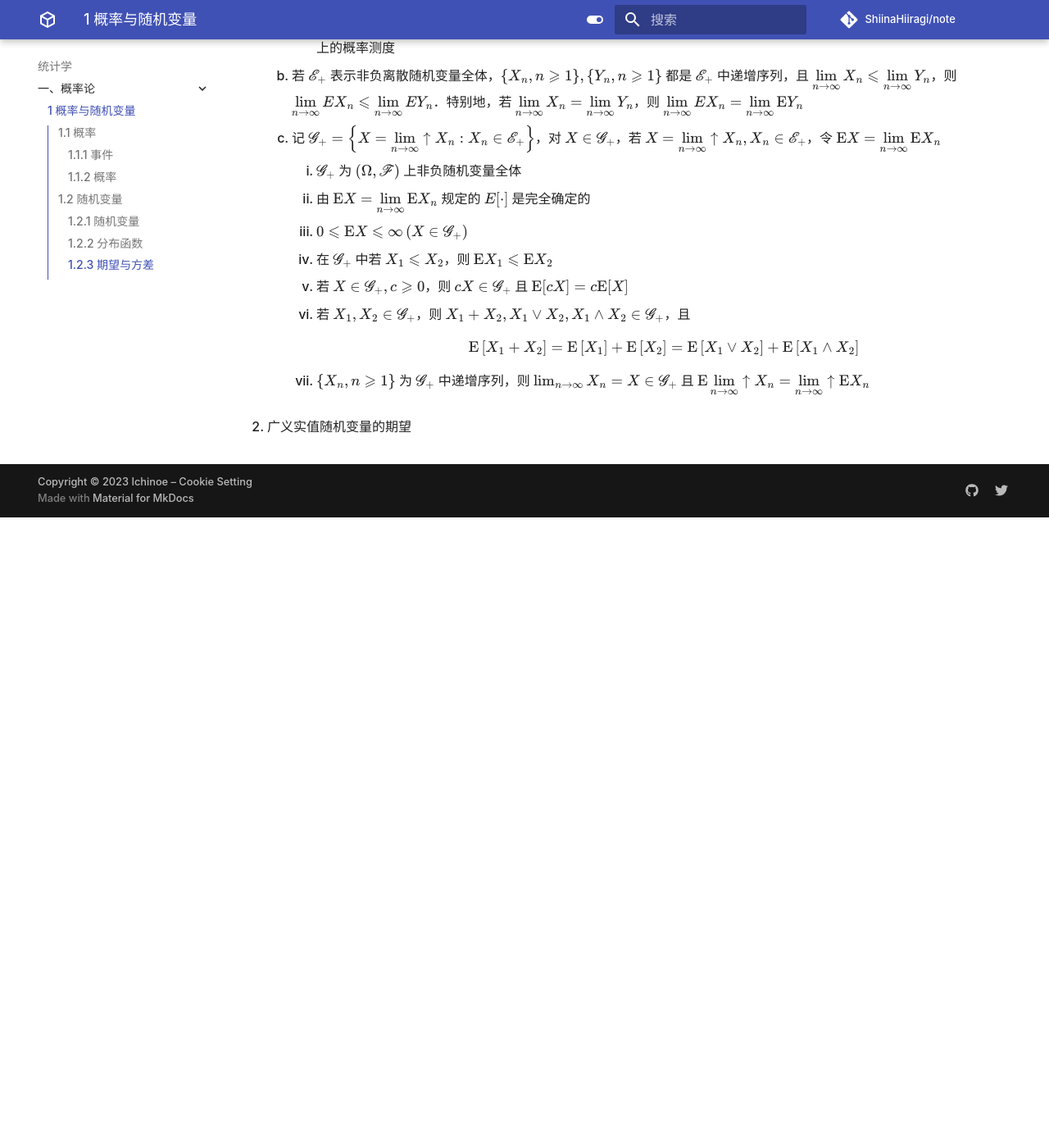
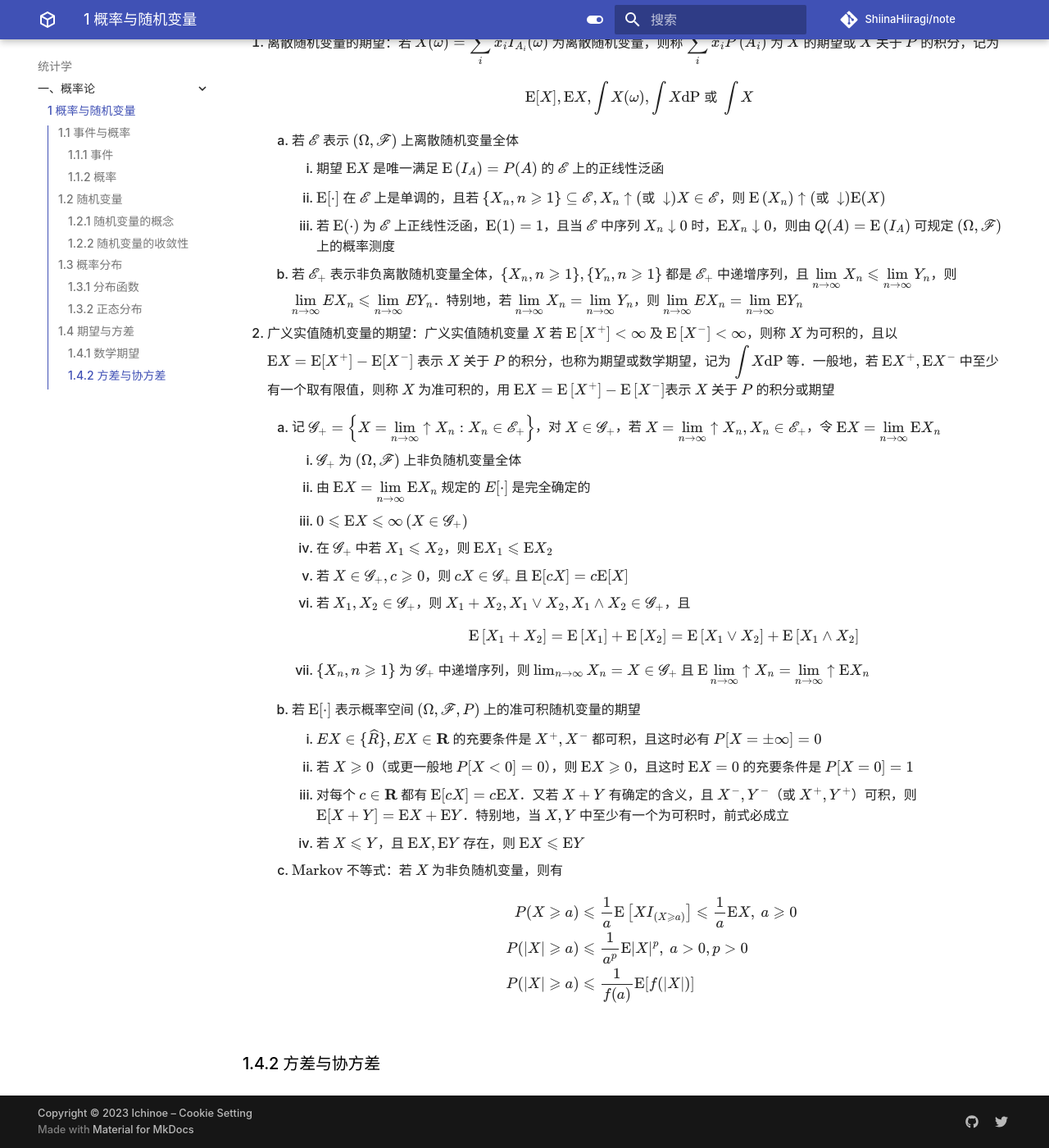
Before and after one commit to ShiinaHiiragi/note, an MkDocs documentation site: the page built from docs/stat/prob/prob.md, in a window 1280 px wide and 1400 px high, scrolled down 4012 px. Shown: the whole window at 82% size. Built offline with MkDocs 1.6.1 and Material for MkDocs 9.7.7, drawn with Linux system fonts in a browser that asks for light colours; comment, search, counter and statistics services are not loaded; before the commit the page ends 4643 px from its top, so only the background shows below that; some of the changed text lies outside the part shown.

Commit message:
extend toc

```diff
--- a/docs/stat/prob/prob.md
+++ b/docs/stat/prob/prob.md
@@ -1,6 +1,6 @@
 # 1 概率与随机变量
 
-## 1.1 概率
+## 1.1 事件与概率
 ### 1.1.1 事件
 1. 概率可测空间：设 $(\Omega, \mathscr{F})$ 为可测空间，对其赋予下述含义
     1. $\Omega$ 表示某一试验中可能结果全体，称 $\Omega$ 为基本空间，$\Omega$ 的元素 $\omega$ 为基本事件
@@ -52,7 +52,7 @@
             3. 对每个 $C \in \mathscr{D}$，必有 $E, F \in \sigma(A), E \subseteq C \subseteq F$ 且 $\overline{P}(F- E)=0$
 
 ## 1.2 随机变量
-### 1.2.1 随机变量
+### 1.2.1 随机变量的概念
 1. 随机变量：设 $(\Omega, \mathscr{F})$ 为概率可测空间，则由 $(\Omega, \mathscr{F})$ 到 $\left(\mathbf{R}, \mathscr{B}_{R}\right)$ 或 $\left(\widehat{\mathbf{R}}, \mathscr{B}_{\widehat{\mathbf{R}}}\right)$ 的可测函数称为（有限值）随机变量或或广义实值随机变量，也记为 $X \in \mathscr{F}$，通常用 $\text{r.v.}$作为随机变量的简写
     1. 若 $E=\left\{r_{n}\right\}$ 为 $\mathbf{R}$ 中稠密集，则 $X$ 为随机变量的充要条件是对每个 $r_{n} \in E$ 都有 $\left\{\omega: X(\omega) \leqslant r_{n}\right\} \in \mathscr{F}$
     2. 若 $\left\{X_{n}\right\}_{n \geqslant 1}$ 为随机变量序列，则 ${\displaystyle \sup _{n \geqslant 1} X_{n},  \inf _{n \geqslant 1} X_{n}, \varlimsup_{n \rightarrow \infty} X_{n}, \varliminf_{n \rightarrow \infty} X_{n}}$ 都是随机变量
@@ -76,7 +76,10 @@
         1. $\Omega$ 上有限实值函数 $Y$ 为 $\sigma\left(X_{i}, i \in J\right)$ 可测随机变量的充要条件是存在至多为可数的子集 $I$ 及 $\text{Borel}$ 函数 $f$，使 $Y=f\left[X_{i}, i \in I\right]$
         2. 若 $A \in \sigma\left(X_{i}, i \in J\right)$，必有 $J$ 的至多为可数的子集 $I$，使 $A \in \sigma\left(X_{i}, i \in I\right)$
 
-### 1.2.2 分布函数
+### 1.2.2 随机变量的收敛性
+
+## 1.3 概率分布
+### 1.3.1 分布函数
 1. 分布函数：设 $(\Omega, \mathscr{F}, P)$ 为概率空间，$X$ 为有限实值随机变量, 则 $F(x)=P[X \leqslant x]$ 称为 $X$ 的分布函数．若 $X=\left(X_{1}, \cdots, X_{n}\right)$ 为 $n$ 维随机变量，则 $F\left(x_{1}, x_{2}, \cdots, x_{n}\right)=P\left[X_{1} \leqslant x_{1}, X_{2} \leqslant x_{2}, \cdots, X_{n} \leqslant x_{n}\right]$ 称为 $X$ 的 $n$ 维分布函数
     1. 导出测度：若 $(\Omega, \mathscr{F}, \mu)$ 为测度空间，$f$ 为 $(\Omega, \mathscr{F})$ 到可测空间 $(E, \mathscr{E})$ 的可测映射，则 $\nu(B)=\mu\left(f^{-1}(B)\right), \ B \in \mathscr{E}$ 规定了 $(E, \mathscr{E})$ 上的测度，称为 $f$ 在 $(E, \mathscr{E})$ 上的导出测度．特别地，当 $\mu$ 为概率测度时，$\nu$ 也是概率测度，称为 $f$ 在 $(E, \mathscr{E})$ 上的导出分布或分布
     2. 若 $F(x)$ 为有限实值随机变量 $X$ 的分布函数
@@ -88,7 +91,10 @@
 
     3. 若随机向量 $\left(X_{1}, \cdots, X_{n}\right)$ 和 $\left(Y_{1}, \cdots, Y_{n}\right)$ 有相同 $n$ 维分布函数，则对 $\mathbf{R}^{n}$ 到 $\mathbf{R}^{m}$ 的任一 $\text{Borel}$ 函数 $g$，$g\left(X_{1}, \cdots, X_{n}\right)$ 和 $g\left(Y_{1}, \cdots, Y_{n}\right)$ 有相同的分布，即对一切 $\mathbf{R}^{m}$ 中的 $\text{Borel}$ 集 $B$ 都有 $P\left\{g\left(X_{1}, \cdots, X_{n}\right) \in B\right\}=P\left\{g\left(Y_{1}, \cdots, Y_{n}\right) \in B\right\}$
 
-### 1.2.3 期望与方差
+### 1.3.2 正态分布
+
+## 1.4 期望与方差
+### 1.4.1 数学期望
 1. 离散随机变量的期望：若 ${\displaystyle X(\omega)=\sum_{i} x_{i} I_{A_{i}}(\omega)}$ 为离散随机变量，则称 ${\displaystyle \sum_{i} x_{i} P\left(A_{i}\right)}$ 为 $X$ 的期望或 $X$ 关于 $P$ 的积分，记为
 
     $$
@@ -100,7 +106,9 @@
         2. $\mathrm{E}[\cdot]$ 在 $\mathscr{E}$ 上是单调的，且若 $\left\{X_{n}, n \geqslant 1\right\} \subseteq \mathscr{E}, X_{n} \uparrow(\textsf{或 }\downarrow) X \in \mathscr{E}$，则 $\mathrm{E}\left(X_{n}\right) \uparrow(\textsf{或 } \downarrow) \mathrm{E}(X)$
         3. 若 $\mathrm{E}(\cdot)$ 为 $\mathscr{E}$ 上正线性泛函，$\mathrm{E}(1)=1$，且当 $\mathscr{E}$ 中序列 $X_{n} \downarrow 0$ 时，$\mathrm{E} X_{n} \downarrow 0$，则由 $Q(A)=\mathrm{E}\left(I_{A}\right)$ 可规定 $(\Omega, \mathscr{F})$ 上的概率测度
     2. 若 $\mathscr{E}_{+}$ 表示非负离散随机变量全体，$\left\{X_{n}, n \geqslant 1\right\},\left\{Y_{n}, n \geqslant 1\right\}$ 都是 $\mathscr{E}_{+}$ 中递增序列，且 ${\displaystyle \lim _{n \to \infty} X_{n} \leqslant \lim _{n \to \infty} Y_{n}}$，则 ${\displaystyle \lim _{n \to \infty} E X_{n} \leqslant \lim _{n \to \infty} E Y_{n}}$．特别地，若 ${\displaystyle \lim _{n \to \infty} X_{n}=\lim _{n \to \infty} Y_{n}}$，则 ${\displaystyle \lim _{n \to \infty} E X_{n}=\lim _{n \to \infty} \mathrm{E} Y_{n}}$
-    3. 记 ${\displaystyle \mathscr{G}_{+}=\left\{X=\lim _{n \to \infty} \uparrow X_{n}: X_{n} \in \mathscr{E}_{+}\right\}}$，对 $X \in \mathscr{G}_{+}$，若 ${\displaystyle X=\lim _{n \to \infty} \uparrow X_{n}, X_{n} \in \mathscr{E}_{+}}$，令 ${\displaystyle \mathrm{E} X=\lim _{n \to \infty} \mathrm{E} X_{n}}$
+
+2. 广义实值随机变量的期望：广义实值随机变量 $X$ 若 $\mathrm{E}\left[X^{+}\right]<\infty$ 及 $\mathrm{E}\left[X^{-}\right]<\infty$，则称 $X$ 为可积的，且以 $\mathrm{E} X=\mathrm{E} [X^{+}]-\mathrm{E} [X^{-}]$ 表示 $X$ 关于 $P$ 的积分，也称为期望或数学期望，记为 ${\displaystyle \int X \mathrm{dP}}$ 等．一般地，若 $\mathrm{E} X^{+}, \mathrm{E} X^{-}$ 中至少有一个取有限值，则称 $X$ 为准可积的，用 $\mathrm{E} X=\mathrm{E}\left[X^{+}\right]-\mathrm{E}\left[X^{-}\right]$表示 $X$ 关于 $P$ 的积分或期望
+    1. 记 ${\displaystyle \mathscr{G}_{+}=\left\{X=\lim _{n \to \infty} \uparrow X_{n}: X_{n} \in \mathscr{E}_{+}\right\}}$，对 $X \in \mathscr{G}_{+}$，若 ${\displaystyle X=\lim _{n \to \infty} \uparrow X_{n}, X_{n} \in \mathscr{E}_{+}}$，令 ${\displaystyle \mathrm{E} X=\lim _{n \to \infty} \mathrm{E} X_{n}}$
         1. $\mathscr{G}_{+}$ 为 $(\Omega, \mathscr{F})$ 上非负随机变量全体
         2. 由 ${\displaystyle \mathrm{E} X=\lim _{n \to \infty} \mathrm{E} X_{n}}$ 规定的 $E[\cdot]$ 是完全确定的
         3. $0 \leqslant \mathrm{E} X \leqslant \infty\left(X \in \mathscr{G}_{+}\right)$
@@ -114,4 +122,19 @@
 
         7. $\left\{X_{n}, n \geqslant 1\right\}$ 为 $\mathscr{G}_{+}$ 中递增序列，则 $\lim _{n \to \infty} X_{n}=X \in \mathscr{G}_{+}$ 且 ${\displaystyle \mathrm{E} \lim _{n \to \infty} \uparrow X_{n}=\lim _{n \to \infty} \uparrow \mathrm{E} X_{n}}$
 
-2. 广义实值随机变量的期望
+    2. 若 $\mathrm{E}[\cdot]$ 表示概率空间 $(\Omega, \mathscr{F}, P)$ 上的准可积随机变量的期望
+        1. $E X \in \mathbf\{\widehat{R}\}, E X \in \mathbf{R}$ 的充要条件是 $X^{+}, X^{-}$ 都可积，且这时必有 $P[X= \pm \infty]=0$
+        2. 若 $X \geqslant 0$（或更一般地 $P[X<0]=0$），则 $\mathrm{E} X \geqslant 0$，且这时 $\mathrm{E} X=0$ 的充要条件是 $P[X=0]=1$
+        3. 对每个 $c \in \mathbf{R}$ 都有 $\mathrm{E}[c X]=c \mathrm{E} X$．又若 $X+Y$ 有确定的含义，且 $X^{-}, Y^{-}$（或 $X^{+}, Y^{+}$）可积，则 $\mathrm{E}[X+Y]=\mathrm{E} X+\mathrm{E} Y$．特别地，当 $X, Y$ 中至少有一个为可积时，前式必成立
+        4. 若 $X \leqslant Y$，且 $\mathrm{E} X, \mathrm{E} Y$ 存在，则 $\mathrm{E} X \leqslant \mathrm{E} Y$
+    3. $\text{Markov}$ 不等式：若 $X$ 为非负随机变量，则有
+
+        $$
+        \begin{aligned}
+        P(X \geqslant a) & \leqslant \dfrac{1}{a} \mathrm{E}\left[X I_{(X \geqslant a)}\right] \leqslant \dfrac{1}{a} \mathrm{E} X, \  a \geqslant 0 \\
+        P(|X| \geqslant a) & \leqslant \dfrac{1}{a^{p}} \mathrm{E}|X|^{p}, \  a>0, p>0 \\
+        P(|X| \geqslant a) & \leqslant \dfrac{1}{f(a)} \mathrm{E}[f(|X|)]
+        \end{aligned}
+        $$
+
+### 1.4.2 方差与协方差
```
Also changed, not shown: docs/anly/real/lbg.md (+1 -1 lines).
